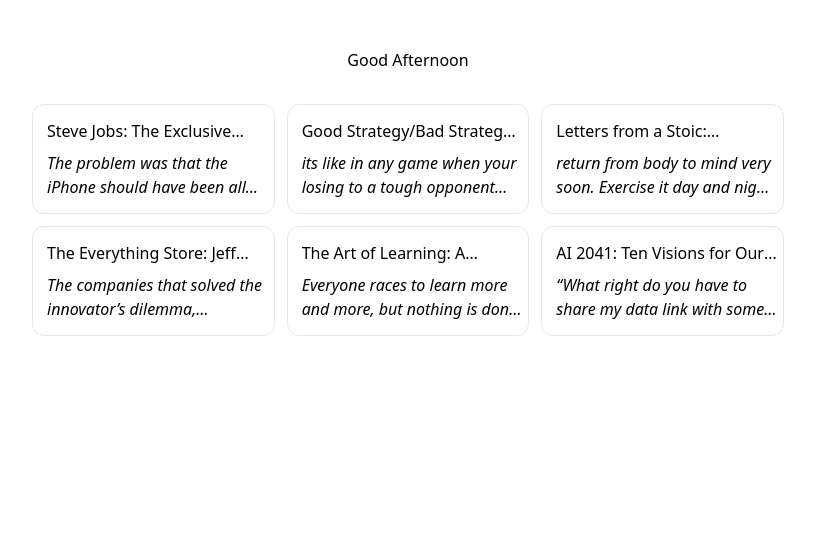
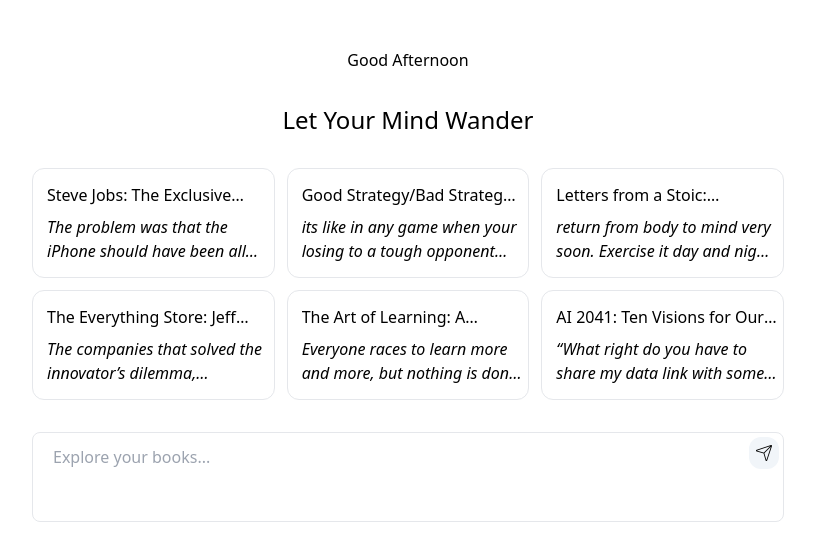
Before and after one commit to Johnxjp/commonplace, a Next.js app in the folder frontend/: page / in a window 1280 px wide. Shown: the top 560 px of the page, without its empty margins (220-1035 px from the left). Built offline with nearby package versions, Linux system fonts and the light colour scheme.

Commit message:
Mock of a search bar

```diff
--- /dev/null
+++ b/frontend/app/HomeSearchBar.tsx
@@ -0,0 +1,139 @@
+import Image from "next/image";
+import React, { useState, useRef, useEffect, FormEvent } from "react";
+
+// Types for the search state and results
+// interface SearchState {
+// 	query: string;
+// 	tags: string[];
+// }
+
+interface SearchResult {
+	id: string;
+	title: string;
+	description: string;
+	// Add other result fields as needed
+}
+
+// interface SearchComponentProps {
+// 	initialQuery?: string;
+// 	initialTags?: string[];
+// 	placeholder?: string;
+// }
+
+export default function HomeSearchBar() {
+	const maxHeight = 200;
+	const [searchValue, setSearchValue] = useState("");
+	const [isLoading, setIsLoading] = useState(false);
+	const [error, setError] = useState<string | null>(null);
+	const [results, setResults] = useState<SearchResult[] | null>(null);
+	const textareaRef = useRef<HTMLTextAreaElement>(null);
+
+	// Auto-resize function
+	function adjustTextareaHeight() {
+		const textarea = textareaRef.current;
+		if (textarea) {
+			// Reset height to get the correct scrollHeight
+			textarea.style.height = "auto";
+
+			// Calculate new height
+			const newHeight = Math.min(textarea.scrollHeight, maxHeight);
+			textarea.style.height = `${newHeight}px`;
+		}
+	}
+
+	useEffect(() => {
+		adjustTextareaHeight();
+	}, [searchValue, maxHeight]);
+
+	const handleSubmit = async (e: FormEvent) => {
+		e.preventDefault();
+		setIsLoading(true);
+		setError(null);
+
+		try {
+			const response = await fetch("/api/search", {
+				method: "POST",
+				headers: {
+					"Content-Type": "application/json",
+				},
+				body: JSON.stringify(searchValue),
+			});
+
+			if (!response.ok) {
+				throw new Error("Search request failed");
+			}
+
+			const data = await response.json();
+			setResults(data);
+		} catch (error) {
+			setError(error instanceof Error ? error.message : "An error occurred");
+			setResults(null);
+		} finally {
+			setIsLoading(false);
+		}
+	};
+
+	return (
+		<div className="w-full max-w-3xl mx-auto px-1 md:px-2">
+			<form onSubmit={handleSubmit} className="mb-8">
+				<div className="flex gap-1 border rounded-lg py-1 px-1">
+					<textarea
+						ref={textareaRef}
+						value={searchValue}
+						onChange={(e) => setSearchValue(e.target.value)}
+						placeholder="Explore your books..."
+						className="w-full px-4 py-2 pr-10 rounded-lg outline-none resize-none overflow-y-auto min-h-20"
+						disabled={isLoading}
+						style={{
+							overflowY:
+								textareaRef?.current?.scrollHeight > maxHeight
+									? "auto"
+									: "hidden",
+                            height: 10,
+						}}
+						onKeyDown={(e) => {
+							if (e.key === "Enter" && !e.shiftKey) {
+								e.preventDefault();
+								handleSubmit(e);
+							}
+						}}
+					/>
+					<button
+						type="submit"
+						disabled={isLoading || !searchValue.trim()}
+						className="max-h-8 w-8 text-white bg-slate-100 flex items-center justify-center rounded-xl hover:bg-slate-300 disabled:cursor-not-allowed"
+					>
+						<Image src="/send_message.png" width={16} height={16} alt="Search" />
+					</button>
+				</div>
+			</form>
+
+			{/* Results section */}
+			{error && (
+				<div className="text-red-600 mb-4 p-4 bg-red-50 rounded-lg">
+					{error}
+				</div>
+			)}
+
+			{results && (
+				<div className="space-y-6">
+					{results.length === 0 ? (
+						<p className="text-gray-600 text-center py-8">
+							No results found for "{searchValue}"
+						</p>
+					) : (
+						results.map((result) => (
+							<div
+								key={result.id}
+								className="p-4 border rounded-lg hover:shadow-md transition-shadow"
+							>
+								<h3 className="text-lg font-semibold mb-2">{result.title}</h3>
+								<p className="text-gray-600">{result.description}</p>
+							</div>
+						))
+					)}
+				</div>
+			)}
+		</div>
+	);
+}
--- a/frontend/app/page.tsx
+++ b/frontend/app/page.tsx
@@ -5,6 +5,7 @@
 import { getTimeOfDay } from "@/utils";
 import BookDocument from "@/definitions";
 import BookDocumentCard from "@/ui/BookDocumentCard";
+import HomeSearchBar from "@/HomeSearchBar";
 
 function BookDocumentSampleGrid({ documents }: { documents: BookDocument[] }) {
 	return (
@@ -148,13 +149,14 @@
 	return (
 		<div className="min-h-full w-full min-w-0 flex-1">
 			<main className="mx-auto mt-4 w-full max-w-7xl flex-1 md:pl-8 !mt-0 flex flex-col items-center gap-8 pt-12 pr-14">
-				<h1>Good {timeOfDay.charAt(0).toUpperCase() + timeOfDay.slice(1)}</h1>
+				<h1 className="">
+					Good {timeOfDay.charAt(0).toUpperCase() + timeOfDay.slice(1)}
+				</h1>
+				<h2 className="text-2xl">Let Your Mind Wander</h2>
 				<div className="mx-auto max-w-3xl w-full px-1 md:px-2 flex-1">
 					<BookDocumentSampleGrid documents={documents} />
-					{/* {documents.map((doc) => (
-					<BookDocumentCard key={doc.id} {...doc} />
-				))} */}
 				</div>
+				<HomeSearchBar />
 			</main>
 		</div>
 	);
```
Also changed, not shown: frontend/public/send_message.png (added).
